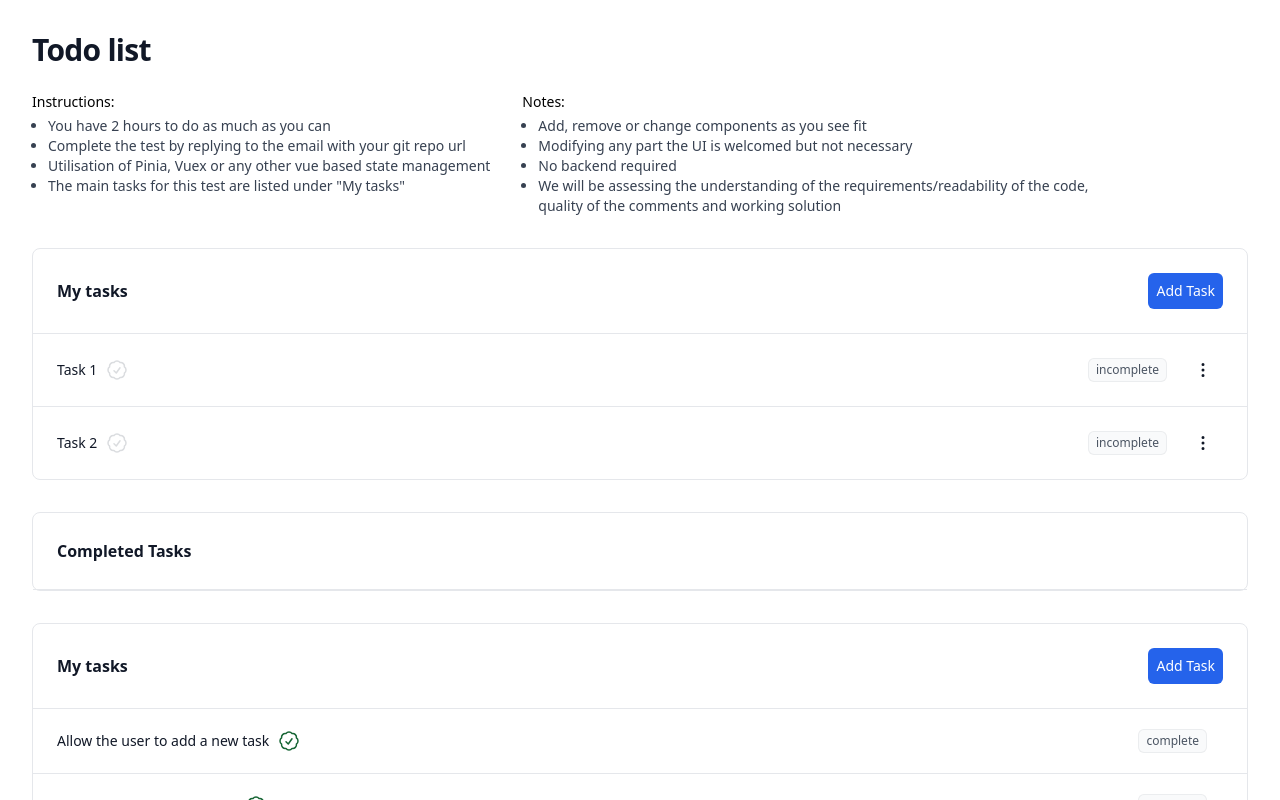
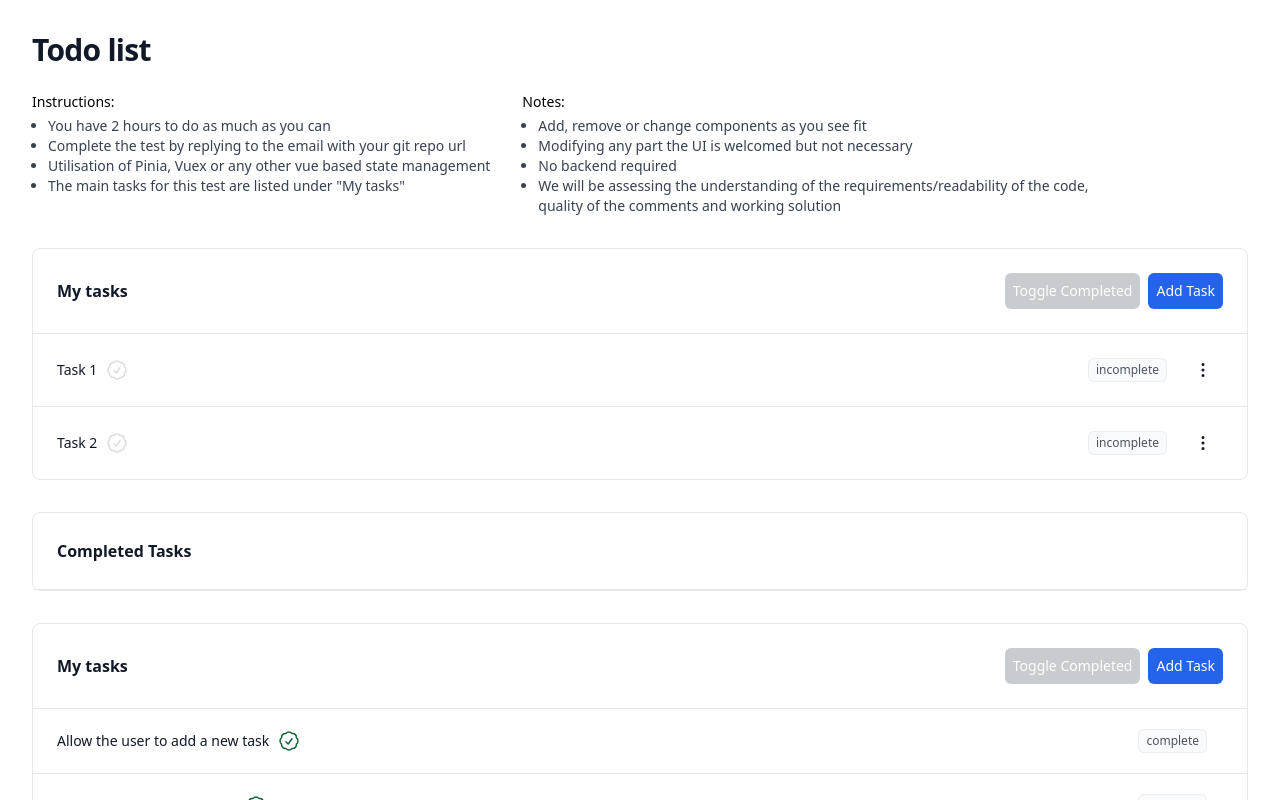
Before and after one commit to Leon-Digistorm/test-output, a Vue app: page /#/ in a window 1280 px wide. Shown: the top 800 px of the page. Built offline with nearby package versions, Linux system fonts and the light colour scheme.

Commit message:
What time I have left for a brownie :)

```diff
--- a/src/components/Tasks.vue
+++ b/src/components/Tasks.vue
@@ -4,7 +4,10 @@
             <h3 class="text-base/7 font-semibold text-gray-900">
                 My tasks
             </h3>
-            <button type="button" @click="addTask" class="bg-blue-600 text-white p-2 font-medium text-sm hover:bg-blue-700 transition rounded-md">Add Task</button>
+            <div class="flex gap-2">
+                <button type="button" @click="toggleCompleted" class="opacity-30 bg-gray-600 text-white p-2 font-medium text-sm hover:bg-gray-700 transition rounded-md">Toggle Completed</button>
+                <button type="button" @click="addTask" class="bg-blue-600 text-white p-2 font-medium text-sm hover:bg-blue-700 transition rounded-md">Add Task</button>
+            </div>
         </div>
 
         <ul role="list" class="divide-y divide-gray-200">
@@ -36,6 +39,10 @@
         }
     };
 
+    const toggleCompleted = () => {
+        store.dispatch('toggleCompleted', null);
+    }
+
     const props = defineProps({
         tasks: Array,
     })
--- a/src/pages/Home.vue
+++ b/src/pages/Home.vue
@@ -1,7 +1,7 @@
 <template>
     <div class="p-8 space-y-8">
         <Header />
-        <Tasks :tasks="tasks"></Tasks>
+        <Tasks :tasks="hideCompleted ? pendingTasks : allTasks"></Tasks>
         <Completed></Completed>
         <Tasks :tasks="todos" />
 
@@ -28,7 +28,9 @@
     import Completed from './Completed.vue';
 
     const store = useStore();
-    const tasks = computed(() => store.getters.pendingTasks);
+    const allTasks = computed(() => store.getters.allTasks);
+    const pendingTasks = computed(() => store.getters.pendingTasks);
+    const hideCompleted = computed(() => store.getters.hideCompleted);
 
     /**
      * Digistorm frontend test main tasks
@@ -66,7 +68,7 @@
         {
             id: 5,
             title: 'Allow users to add sub tasks',
-            completed: false,
+            completed: true,
         },
         {
             id: 6,
--- a/src/store/store.js
+++ b/src/store/store.js
@@ -16,7 +16,8 @@ export default createStore({
             completed: false,
             subtasks: []
         }
-    ]
+    ],
+    hideCompleted: false
   },
     mutations: {
         ADD_TASK(state, task) {
@@ -47,6 +48,9 @@ export default createStore({
             if (task) {
                 task.subtasks.push(payload.subTask);
             }
+        },
+        TOGGLE_SHOW_COMPLETED(state) {
+            state.hideCompleted = !state.hideCompleted
         }
     },
     actions: {
@@ -64,11 +68,15 @@ export default createStore({
         },
         addSubtask({ commit }, payload) {
             commit('ADD_SUBTASK', payload);
+        },
+        toggleCompleted({commit}, payload) {
+            commit('TOGGLE_SHOW_COMPLETED',payload)
         }
     },
     getters: {
         allTasks: (state) => state.tasks,
         completedTasks: (state) => state.tasks.filter(task => task.completed),
-        pendingTasks: (state) => state.tasks.filter(task => !task.completed)
+        pendingTasks: (state) => state.tasks.filter(task => !task.completed),
+        hideCompleted: (state) => state.hideCompleted
     }
 });
```
